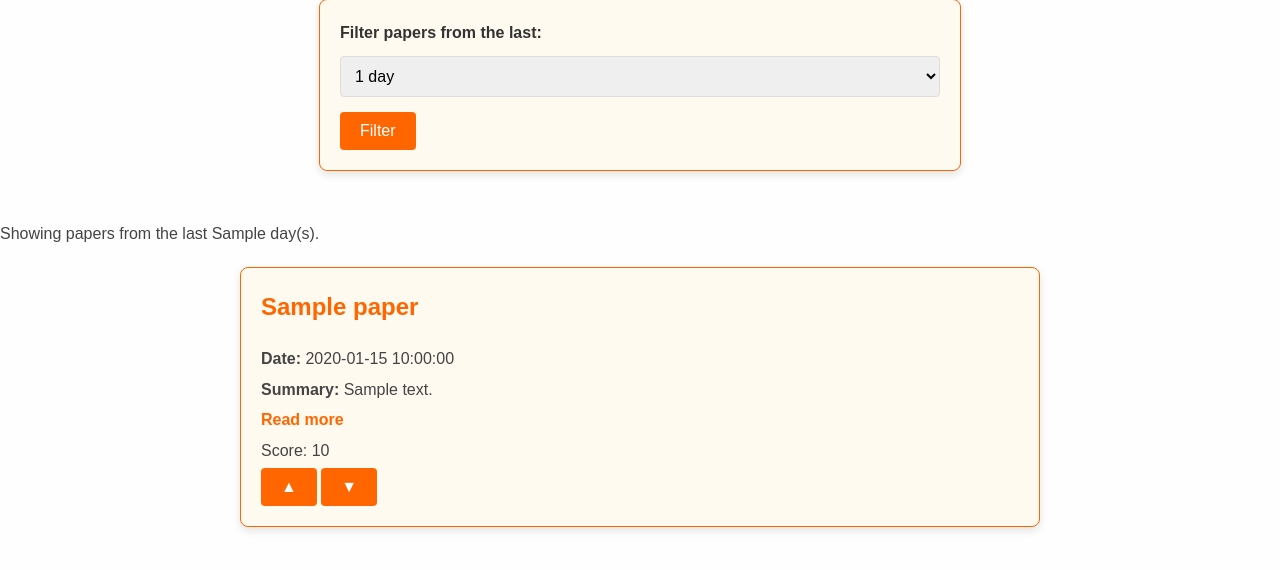
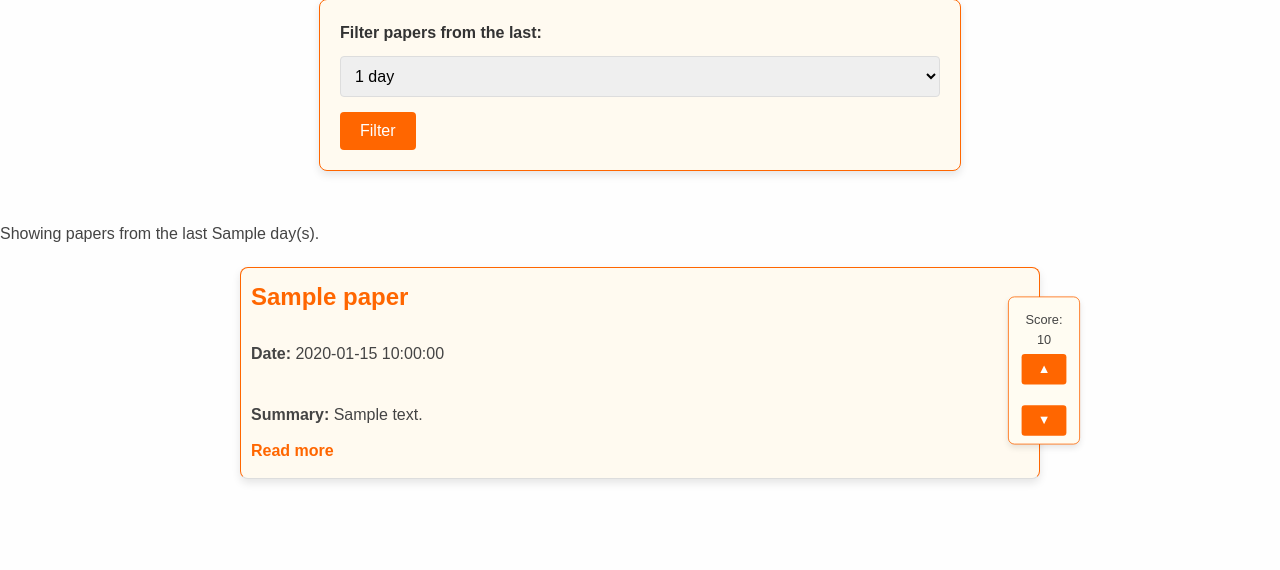
Before and after one commit to Yannick-Kees/PaperScraper, a Flask app: template src/templates/index.html in a window 1280 px wide. Shown: the part 105-675 px from the top of the page. Run offline with Flask 3, Linux system fonts and the light colour scheme; the template is opened without the code that fills it: most values are stand-ins (such as "Sample title", 1, 10 or a date in 2020).

Commit message:
20250119_1921

```diff
--- a/src/static/styles.css
+++ b/src/static/styles.css
@@ -107,3 +107,33 @@ footer {
     color: #fff;
     font-size: 0.9rem;
 }
+
+
+li {
+    display: flex;
+    align-items: flex-start;
+    padding: 10px;
+    border-bottom: 1px solid #ddd;
+}
+
+/* Content Container: Title, Date, Description */
+li > div:first-child {
+    flex: 1; /* Takes up all available space except for the center-right box */
+    display: flex;
+    flex-direction: column;
+}
+
+/* Right side box */
+.score {
+    width: 90px; /* Set the width of the center-right box */
+    text-align: center;
+    scale: 80%;
+    background-color: #fffcf2;
+    border: 1px solid #ff6600;
+    border-radius: 8px;
+    padding: 10px;
+    box-shadow: 0px 4px 8px rgba(0, 0, 0, 0.1);
+    box-sizing: border-box;
+    margin-left: 10px; /* Ensure spacing between content and box */
+    margin-right: -60px;
+}
--- a/src/templates/index.html
+++ b/src/templates/index.html
@@ -23,7 +23,8 @@
     {% endif %}
     <ul>
         {% for paper in papers %}
-            <li>
+            <li style="display: flex; align-items: flex-start; padding: 10px; border-bottom: 1px solid #ddd;">
+                <div style="flex: 1; display: flex; flex-direction: column;">
                 <h2>{{ paper.title }}
 
                 </h2>
@@ -32,15 +33,20 @@
                         Date:
                     </strong>
                     {{ paper.date.strftime('%Y-%m-%d %H:%M:%S') }}
-                </p>
+                </p>               <br>
                 <p>
                     <strong>Summary:</strong> {{ paper.summary }}
                 </p>
                 <p><a href="{{ paper.url }}" target="_blank" >Read more</a>
-                </p>
+                </p>  </div>
+                <div class="score">
                 <p>Score: <span id="score-{{ paper.id | replace(' ', '-') }}">{{ paper.score }}</span></p>
-            <button onclick="vote('{{ paper.id }}', 'upvote')">&#9650;</button>
-            <button onclick="vote('{{ paper.id }}', 'downvote')">&#9660;</button>
+
+
+                <button onclick="vote('{{ paper.id }}', 'upvote')">&#9650;</button>
+                <br> <br>
+                <button onclick="vote('{{ paper.id }}', 'downvote')">&#9660;</button>
+            </div>
             </li>
             {% endfor %}
         </ul>
```
